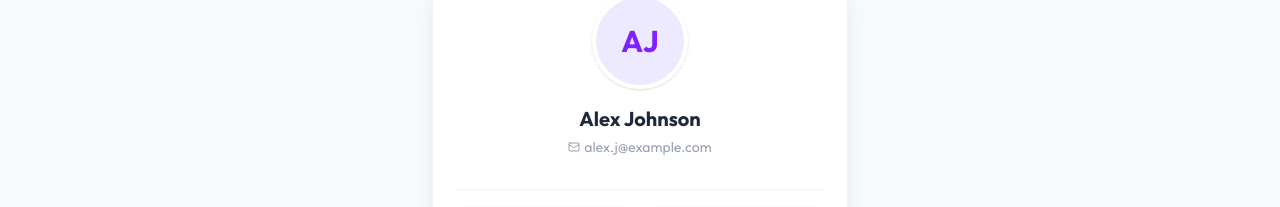
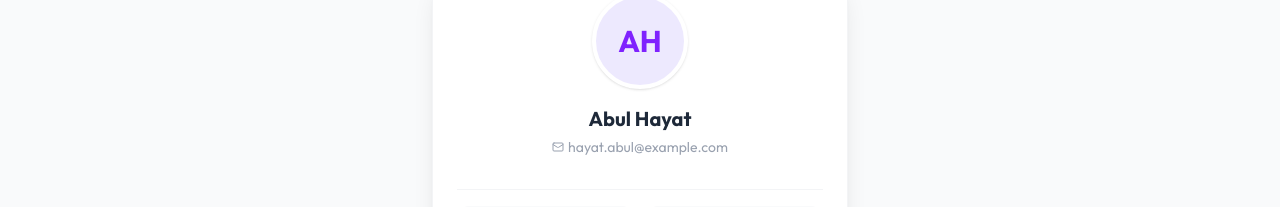
Before and after one commit to Omar-webcloud/Syntaxa, a Next.js app: page /account in a window 1280 px wide. Shown: the part 152-359 px from the top of the page. Built offline with nearby package versions, Linux system fonts and the light colour scheme.

Commit message:
change acc info

```diff
--- a/src/components/Account.tsx
+++ b/src/components/Account.tsx
@@ -5,9 +5,9 @@ import Link from "next/link";
 
 export default function Account() {
   const USER = {
-    name: "Alex Johnson",
-    email: "alex.j@example.com",
-    avatar: "AJ",
+    name: "Abul Hayat",
+    email: "hayat.abul@example.com",
+    avatar: "AH",
     stats: {
       quizzes: 42,
       accuracy: 85,
```
